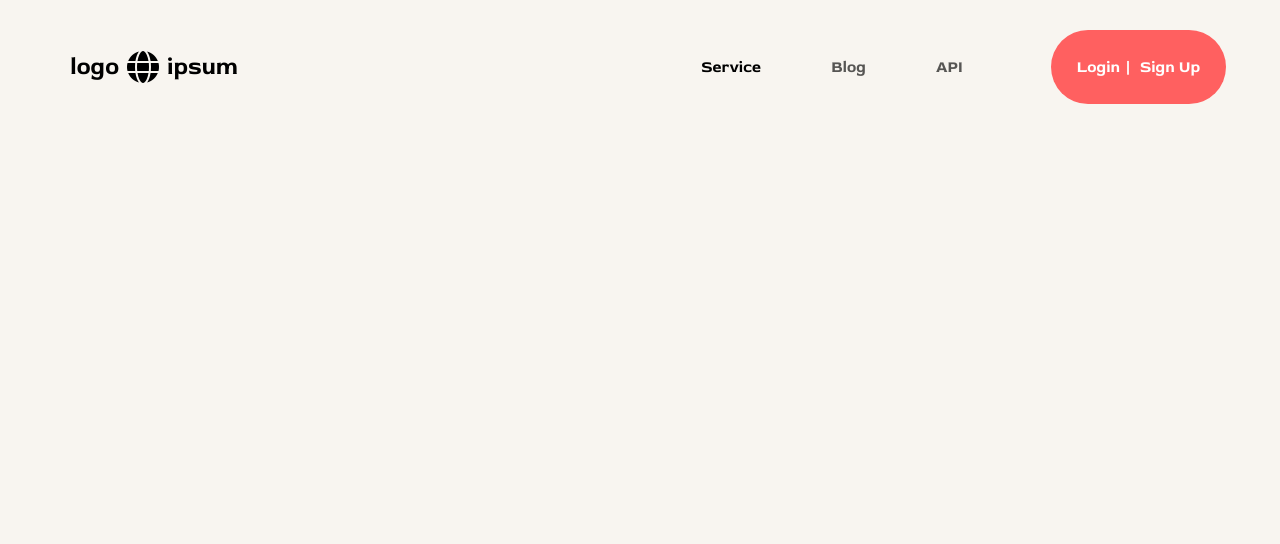
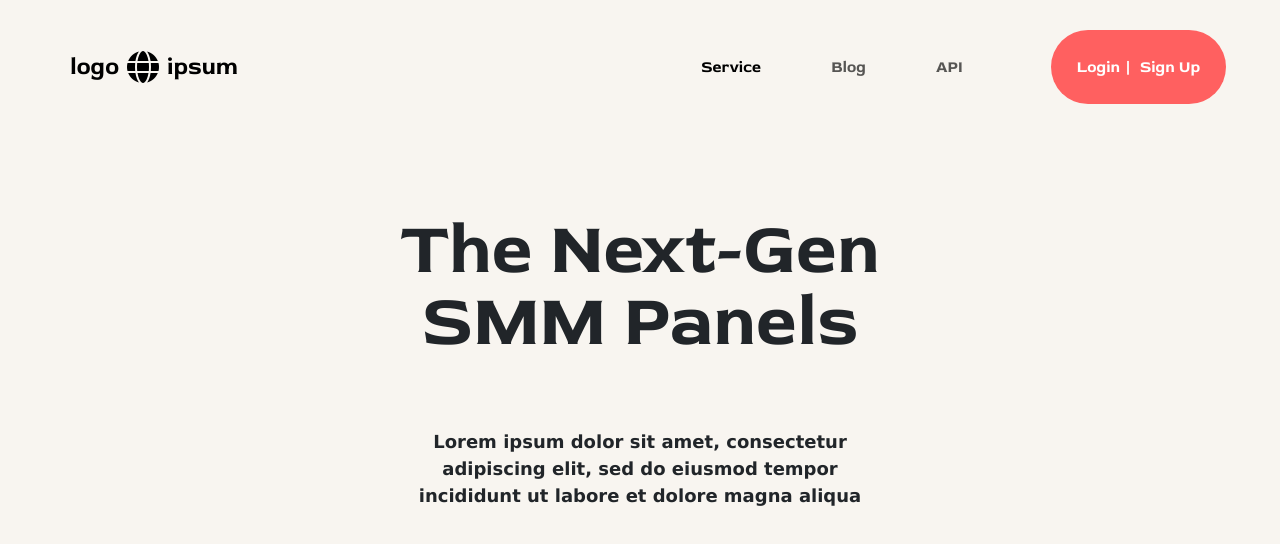
Before and after one commit to Bestar-A/test, a website: page pages/front/1.html in a window 1280 px wide. Drawn offline with Linux system fonts and the light colour scheme.

Commit message:
Front - Add Responsive Title Section

```diff
--- a/assets/css/custom.css
+++ b/assets/css/custom.css
@@ -14,3 +14,54 @@ button {
 .navbar-toggler:focus {
 	box-shadow: none;
 }
+
+.main-title {
+	font-size: 30px;
+	font-weight: bolder;
+}
+
+.main-subtitle {
+	font-family: Verdana, Geneva, Tahoma, sans-serif;
+	font-size: 8px;
+	font-weight: 900;
+}
+
+@media (min-width: 576px) {
+	.main-title {
+		font-size: 36px;
+	}
+
+	.main-subtitle {
+		font-size: 12px;
+	}
+}
+
+@media (min-width: 768px) {
+	.main-title {
+		font-size: 40px;
+	}
+	.main-subtitle {
+		font-size: 14px;
+	}
+}
+
+@media (min-width: 992px) {
+	.main-title {
+		font-size: 72px;
+	}
+	.main-subtitle {
+		font-size: 18px;
+	}
+}
+
+@media (min-width: 1200px) {
+	/* .main-title {
+		font-size: 60px;
+	} */
+}
+
+@media (min-width: 1400px) {
+	/* .main-title {
+		font-size: 72px;
+	} */
+}
--- a/pages/front/1.html
+++ b/pages/front/1.html
@@ -6,7 +6,7 @@
 		<link rel="stylesheet" href="../../assets/css/style.css" />
 		<link rel="stylesheet" href="../../assets/css/custom.css" />
 		<link rel="stylesheet" href="../../assets/fontawesome/css/all.min.css" />
-		<title>Panel 1</title>
+		<title>Panel 3</title>
 	</head>
 	<body class="bg-secondary">
 		<nav class="navbar navbar-expand-lg ps-4 ps-lg-l ps-xl-l ps-xxl-l pe-3 pe-xl-6 pe-lg-6 pe-xxl-6 py-5">
@@ -32,42 +32,13 @@
 				</div>
 			</div>
 		</nav>
-		<!-- <main>
-			<section id="title" class="mx-auto row w-100 py-x mb-6 anim-lg anim-delay-sm anim-scroll-opacity" style="max-width: 1362px">
-				<div class="col-lg-6 col-md-12 pt-5">
-					<div style="max-width: 550px" class="ms-auto me-xx">
-						<h1 style="font-size: 72px" class="mb-5 fw-bolder">The Next-Gen <br />SMM Panels</h1>
-						<h5>Lorem ipsum dolor, sit amet consectetur adipisicing elit. Illum aliquid atque nisi qui, at soluta? Quia, sequi nulla! Architecto, est!</h5>
-					</div>
-				</div>
-				<div class="col-lg-6 col-md-12 pe-5">
-					<div class="p-6 card rounded-4 card-thunder ms-1 me-auto" style="max-width: 666px">
-						<div class="form-group form-icon-group mb-5">
-							<input class="form-control form-control-lg py-2" type="text" placeholder="" />
-							<div class="form-start-icon">
-								<i class="fa-regular fa-envelope fs-4"></i>
-							</div>
-						</div>
-						<div class="form-group form-icon-group mb-4">
-							<input class="form-control form-control-lg py-2" type="text" placeholder="" />
-							<div class="form-start-icon">
-								<i class="fa-solid fa-key fs-4"></i>
-							</div>
-						</div>
-						<div class="d-flex justify-content-between align-items-center mb-5">
-							<div class="form-check">
-								<input class="form-check-input cursor-pointer" type="checkbox" value="" id="remember" />
-								<label class="form-check-label fw-bold cursor-pointer" for="remember"> Remember me </label>
-							</div>
-							<button class="fs-6 anim-lg anim-hover-underline">Forgot password?</button>
-						</div>
-						<div class="mt-1 mb-6 pb-3 bg-main py-4 rounded-3 text-center fs-4 d-flex gap-3 justify-content-center">
-							<button class="anim anim-hover-scale">Login</button>|
-							<button class="anim anim-hover-scale">Sign Up</button>
-						</div>
-					</div>
-				</div>
+		<main>
+			<section id="title" class="mx-auto text-center my-2 my-md-4 my-lg-x my-xl-x my-xxl-x" style="max-width: 550px">
+				<h1 class="main-title mb-4 mb-lg-l mb-xl-l mb-xxl-l mx-5 mx-lg-0 mx-xl-0 mx-xxl-0 lh-1">The Next-Gen SMM Panels</h1>
+				<h6 class="main-subtitle mx-4 fw-bolder lh-base">Lorem ipsum dolor sit amet, consectetur adipiscing elit, sed do eiusmod tempor incididunt ut labore et dolore magna aliqua</h6>
 			</section>
+		</main>
+		<!--
 			<div style="position: absolute; top: 490px; z-index: -1">
 				<img src="../../assets/images/back.svg" width="100%" style="opacity: 0.5" />
 			</div>
```
Also changed, not shown: assets/fonts/Verdana-Bold.ttf (added), assets/fonts/Verdana.ttf (added).
